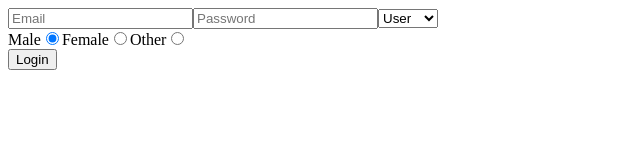
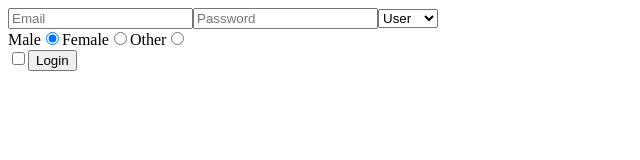
Before and after one commit to masoudhra/react2023ViteStart, a React (Vite) app: page / in a window 1280 px wide. Shown: the top 160 px of the page, without its empty margins (0-640 px from the left). Built offline with nearby package versions, Linux system fonts and the light colour scheme.

Commit message:
checkbox

```diff
--- a/src/Form.jsx
+++ b/src/Form.jsx
@@ -4,10 +4,11 @@
   const [email, setEmail] = useState("");
   const [password, setPassword] = useState("");
   const [role, setRole] = useState("user");
-  const [gender, setGender] = useState("male")
+  const [gender, setGender] = useState("male");
+  const [rules, setRules] = useState(false);
 
   const loginHandler = () => {
-    console.log({ email, password, role, gender });
+    console.log({ email, password, role, gender, rules});
   };
 
   const emailHandler = (event) => {
@@ -24,6 +25,10 @@
 
   const genderHandler = (event) => {
     setGender(event.target.value);
+  };
+
+  const rulesHandler = (event) => {
+    setRules((rules) => !rules);
   };
 
   return (
@@ -73,6 +78,7 @@
           checked={gender === "other"}
         />
       </div>
+      <input type="checkbox" checked={rules} onChange={rulesHandler} />
       <button onClick={loginHandler}>Login</button>
     </div>
   );
```
